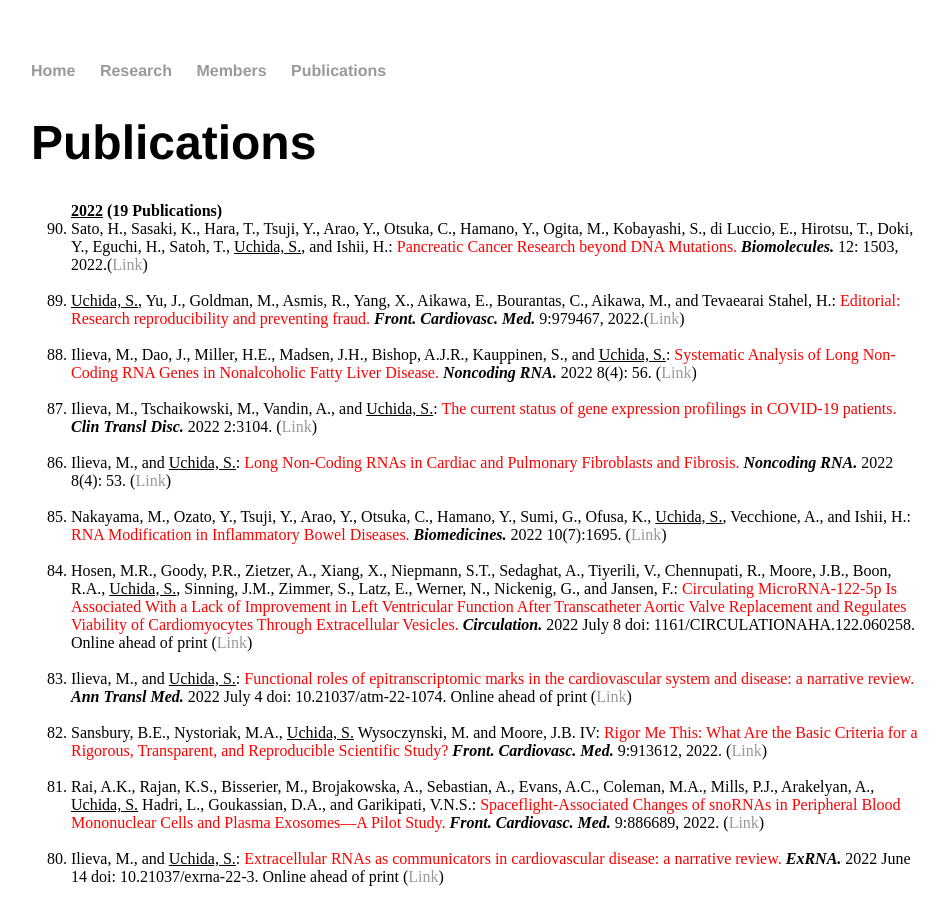
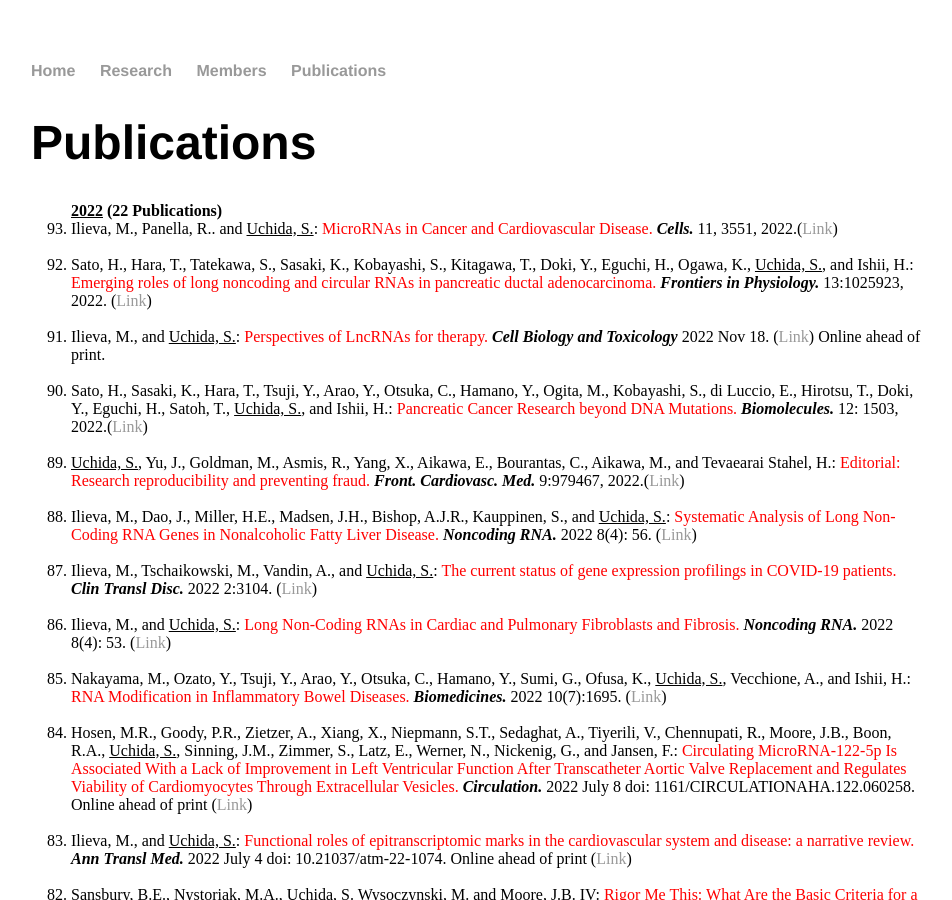
Before and after one commit to heartlncrna/heartlncrna.github.io, a Jekyll site: the page publications/pub_list.html, which Jekyll copies as it is, in a window 1280 px wide and 900 px high. Shown: the whole window, without its empty margins (161-1113 px from the left). Built offline with Jekyll 4.4.1, drawn with Linux system fonts in a browser that asks for light colours.

Commit message:
Update pub_list.html

```diff
--- a/publications/pub_list.html
+++ b/publications/pub_list.html
@@ -27,7 +27,16 @@
 			<p class="Normal">
 			<ol reversed="reversed">
 
-				<strong><u>2022</u>  (19 Publications)</strong>
+				<strong><u>2022</u>  (22 Publications)</strong>
+				<li>	Ilieva, M., Panella, R.. and <u>Uchida, S.</u>: <font color="red">MicroRNAs in Cancer and Cardiovascular Disease.</font> <b><i> Cells.</i></b> 11, 3551, 2022.(<a href="https://doi.org/10.3390/cells11223551">Link</span></a>)</li>
+			<br>
+
+<li>	Sato, H., Hara, T., Tatekawa, S., Sasaki, K., Kobayashi, S., Kitagawa, T., Doki, Y., Eguchi, H., Ogawa, K., <u>Uchida, S.</u>, and Ishii, H.: <font color="red">Emerging roles of long noncoding and circular RNAs in pancreatic ductal adenocarcinoma.</font> <b><i> Frontiers in Physiology.</i></b> 13:1025923, 2022. (<a href="https://doi.org/10.3389/fphys.2022.10259233">Link</span></a>)</li>
+			<br>
+
+<li>	Ilieva, M., and <u>Uchida, S.</u>: <font color="red">Perspectives of LncRNAs for therapy.</font> <b><i> Cell Biology and Toxicology</i></b> 2022 Nov 18. (<a href="https:///doi.org/1010.1007/s10565-022-09779-1.">Link</span></a>) Online ahead of print.</li>
+			<br>
+
 				<li>	Sato, H., Sasaki, K., Hara, T., Tsuji, Y., Arao, Y., Otsuka, C., Hamano, Y., Ogita, M., Kobayashi, S., di Luccio, E., Hirotsu, T., Doki, Y., Eguchi, H., Satoh, T., <u>Uchida, S.</u>, and Ishii, H.: <font color="red">Pancreatic Cancer Research beyond DNA Mutations.</font> <b><i>Biomolecules. </i></b> 12: 1503, 2022.(<a href="https://www.mdpi.com/2218-273X/12/10/1503">Link</span></a>)</li>
 			<br>
 
```
